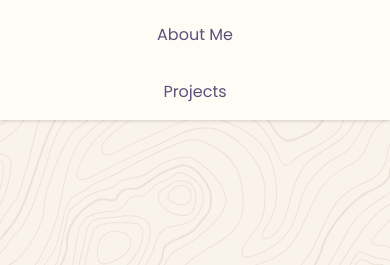
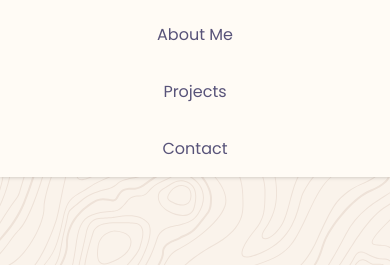
Before and after one commit to josushu0/portfolio, an Astro site: page / in a window 390 px wide. Both pictures are taken after a click on the button 358 px from the left and 30 px from the top of the page. Shown: the part 54-319 px from the top of the page. Built offline with nearby package versions, Linux system fonts and the light colour scheme; Astro itself is replaced by a stand-in of ours.

Commit message:
feat: added contact link

```diff
--- a/src/components/MobileNav.vue
+++ b/src/components/MobileNav.vue
@@ -34,6 +34,13 @@
 					href="#projects"
 					:class="{ 'menu-item active': active, 'menu-item': !active }">
 					Projects
+				</a>
+			</MenuItem>
+			<MenuItem v-slot="{ active }">
+				<a
+					href="#contact"
+					:class="{ 'menu-item active': active, 'menu-item': !active }">
+					Contact
 				</a>
 			</MenuItem>
 		</MenuItems>
@@ -90,6 +97,7 @@ import { Menu, MenuButton, MenuItems, MenuItem } from '@headlessui/vue'
 	outline-width: 2px;
 	outline-style: solid;
 	outline-color: var(--color-tertiary);
+	outline-offset: -2px;
 }
 
 @media (prefers-color-scheme: dark) {
```
